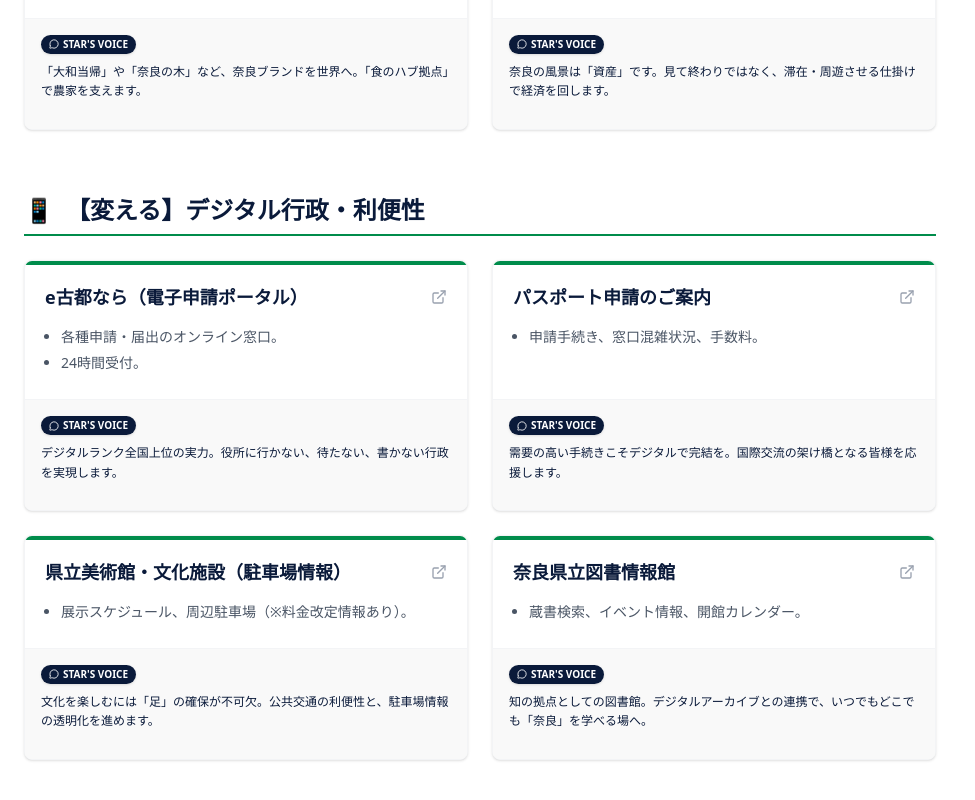
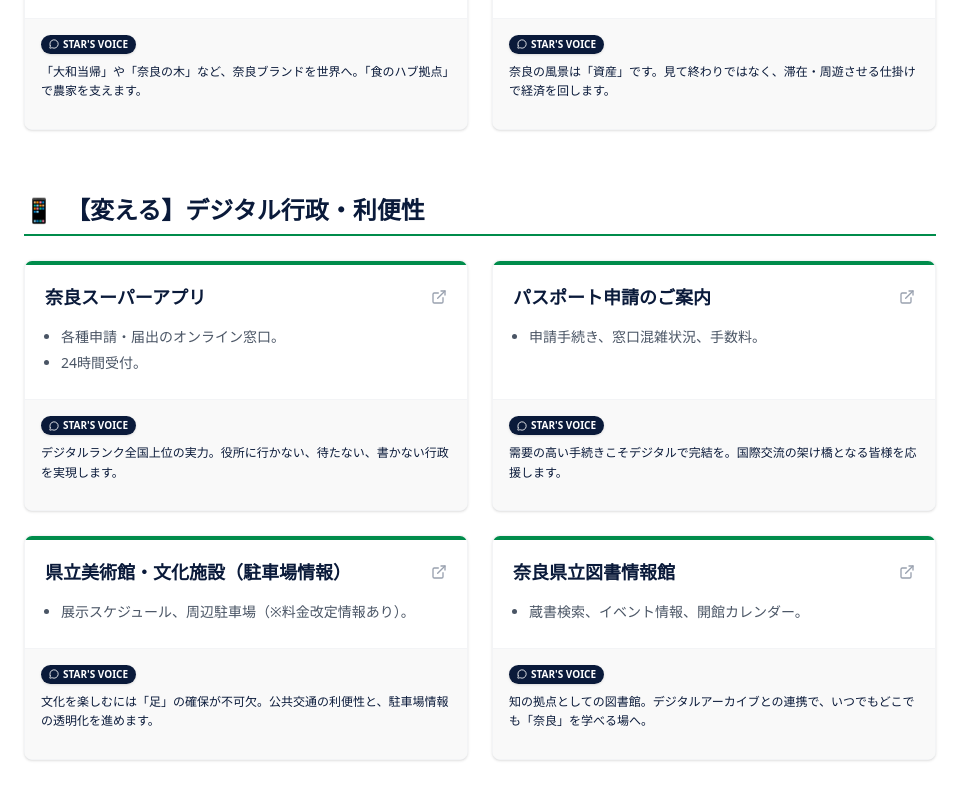
Before and after one commit to tkaminobiz-art/daichihoshikawa-git, a Next.js app: page /support in a window 1280 px wide. Shown: the part 3604-4404 px from the top of the page, without its empty margins (0-975 px from the left). Built offline with nearby package versions, Linux system fonts and the light colour scheme.

Commit message:
Update Support Portal: Link Passport and Nara Super App

```diff
--- a/data/supportData.ts
+++ b/data/supportData.ts
@@ -182,15 +182,15 @@
         description: "電子申請、パスポート、免許更新、施設案内。",
         items: [
             {
-                title: "e古都なら（電子申請ポータル）",
-                url: "https://s-kantan.jp/pref-nara-u/",
+                title: "奈良スーパーアプリ",
+                url: "https://nsa.pref.nara.jp/ctztop/",
                 description: "各種申請・届出のオンライン窓口。24時間受付。",
                 comment: "デジタルランク全国上位の実力。役所に行かない、待たない、書かない行政を実現します。",
                 tags: ['parent', 'business', 'senior']
             },
             {
                 title: "パスポート申請のご案内",
-                url: "https://www.pref.nara.jp/1531.htm",
+                url: "https://www.pref.nara.jp/49261.htm",
                 description: "申請手続き、窓口混雑状況、手数料。",
                 comment: "需要の高い手続きこそデジタルで完結を。国際交流の架け橋となる皆様を応援します。",
                 tags: ['student', 'business']
```
